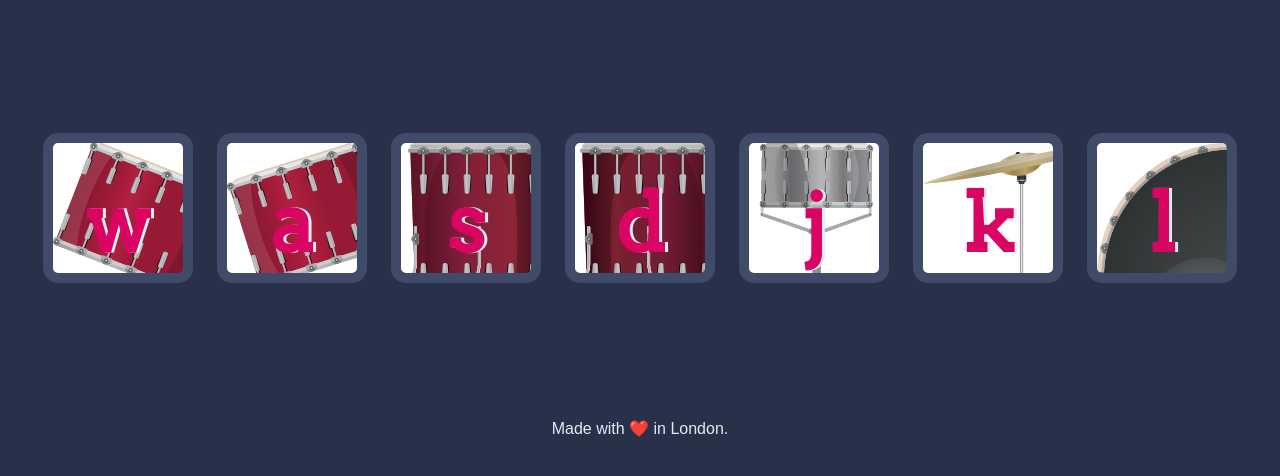
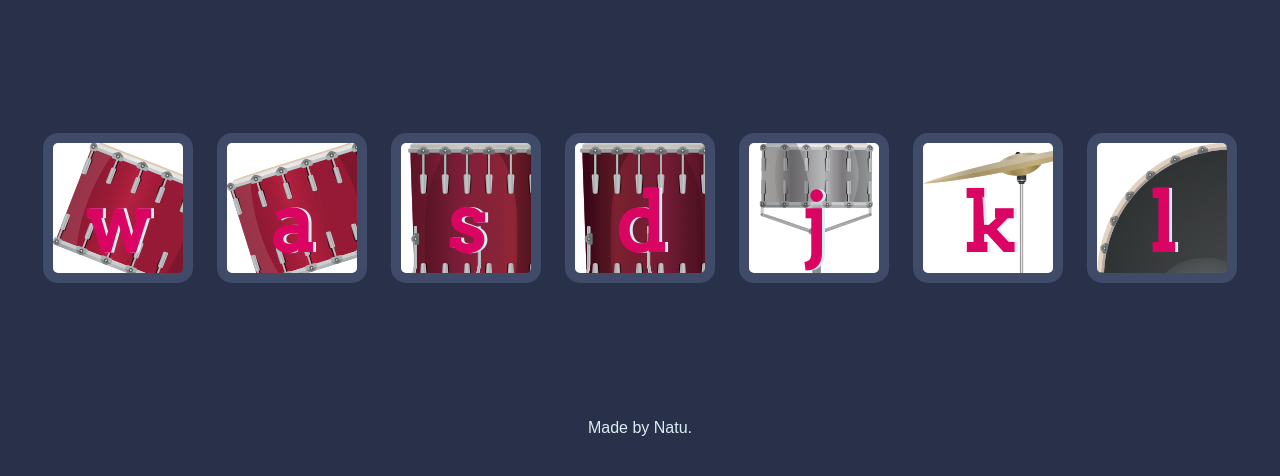
Before and after one commit to NatanTezare/Drum-kit, a plain HTML site: page index.html in a window 1280 px wide. Shown: the part 156-632 px from the top of the page. Drawn offline with Linux system fonts and the light colour scheme.

Commit message:
Update index.html

```diff
--- a/index.html
+++ b/index.html
@@ -23,7 +23,7 @@
 
 
   <footer>
-    Made with ❤️ in London.
+    Made by Natu.
   </footer>
   <script src="./index.js"></script>
 </body>
```
